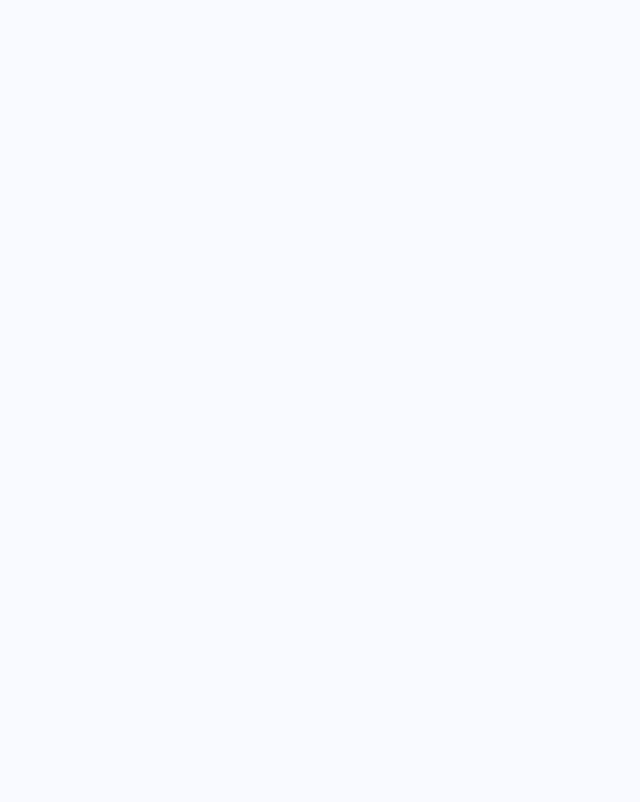
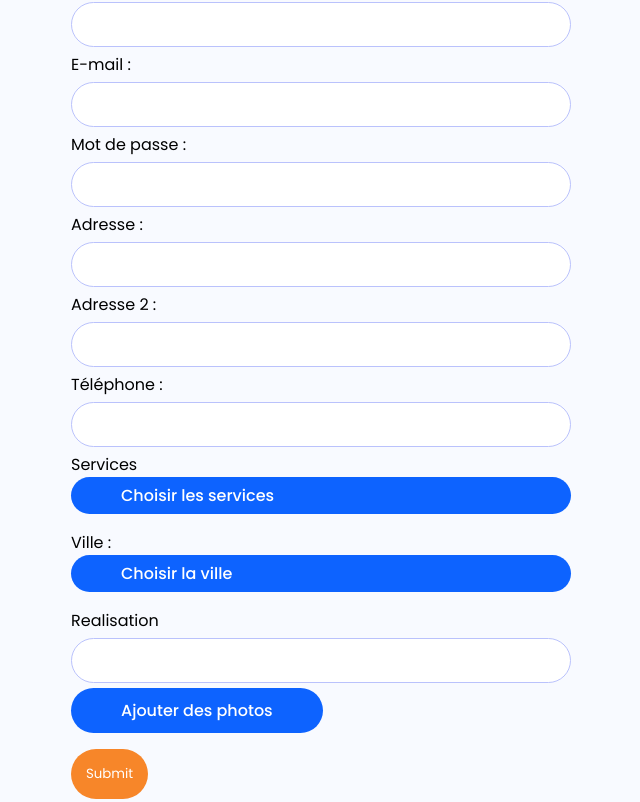
Before and after one commit to loubna9090/topBrico, a React (Create React App) app: page /addartisan in a window 1280 px wide. Before the commit this address had no page. Shown: the part 298-1100 px from the top of the page, without its empty margins (319-959 px from the left). Before the commit the page ends 800 px from the top, so only its background shows below. Built offline with nearby package versions, Linux system fonts and the light colour scheme.

Commit message:
post artisan

```diff
--- a/package.json
+++ b/package.json
@@ -7,11 +7,12 @@
     "@testing-library/jest-dom": "^5.16.2",
     "@testing-library/react": "^12.1.3",
     "@testing-library/user-event": "^13.5.0",
+    "axios": "^0.26.1",
     "bootstrap": "^5.1.3",
     "react": "^17.0.2",
     "react-bootstrap": "^2.1.2",
     "react-dom": "^17.0.2",
-    "react-router-dom": "^6.2.1",
+    "react-router-dom": "^6.2.2",
     "react-scripts": "5.0.0",
     "web-vitals": "^2.1.4"
   },
--- a/src/App.js
+++ b/src/App.js
@@ -6,6 +6,7 @@ import {
 } from "react-router-dom";
 import Accueil from './components/pageAccueil/Accueil'
 import Artisan from './components/pageArtisan/Artisan'
+import PageAddArt from './components/pageAddArtisan/PageAddArt';
 
 function App() {
   return (
@@ -14,6 +15,7 @@ function App() {
     <Routes>
     <Route path="/" element={<Accueil/>}></Route>
     <Route path="/artisan" element={<Artisan/>}></Route>
+    <Route path="/addartisan" element={<PageAddArt/>}></Route>
 
     </Routes>
 
--- /dev/null
+++ b/src/components/addArtisan/AddArtisan.js
@@ -0,0 +1,201 @@
+import React from 'react'
+import './addArtisan.css'
+import { useState } from 'react'
+import ArtisanServices from '../../services/ArtisanServices'
+
+export default function AddArtisan() {
+  const [nomArtisan, setNomArtisan] = useState('')
+  const [prenomArtisan, setPrenomArtisan] = useState('')
+  const [rsArtisan, setRsArtisan] = useState('')
+  const [emailArtisan, setEmailArtisan] = useState('')
+  const [mdpArtisan, setMdpArtisan] = useState('')
+  const [adressArtisan, setAdressArtisan] = useState('')
+  const [adressArtisan2, setAdressArtisan2] = useState('')
+  const [telArtisan, setTelArtisan] = useState('')
+  const [ville, setVille] = useState([])
+  const [serviceArt, setServiceArt] = useState([])
+  const [realisations, setRealisations] = useState([])
+  const [photo, setPhoto] = useState('')
+
+  const saveArtisan = (e) => {
+    e.preventDefault()
+    const artisan = {
+      nomArtisan,
+      prenomArtisan,
+      rsArtisan,
+      mdpArtisan,
+      emailArtisan,
+      adressArtisan,
+      adressArtisan2,
+      telArtisan,
+      ville,
+      serviceArt,
+      realisations,
+      photo,
+    }
+
+    ArtisanServices.createArtisan(artisan)
+      .then((response) => {
+        console.log(response.data)
+        // history.push('/artisans')
+      })
+      .catch((error) => {
+        console.log(error)
+      })
+  }
+  // const handlPhoto = (event) => {
+  //   console.dir(event.target.files[0])
+  //   let file = event.target.files[0]
+  //   setPhoto(file)
+  // }
+
+  return (
+    <div className="formArtisan">
+      <form method="post" name="artisanForm" enctype="multipart/form-data">
+        <div>
+          <label>Nom :</label>
+          <input
+            type="text"
+            id="nomArtisan"
+            name="nomArtisan"
+            value={nomArtisan}
+            onChange={(e) => setNomArtisan(e.target.value)}
+          />
+        </div>
+        <div>
+          <label>Prénom :</label>
+          <input
+            type="text"
+            id="prenomArtisan"
+            name='rsArtisan'
+            value={prenomArtisan}
+            onChange={(e) => setPrenomArtisan(e.target.value)}
+          />
+        </div>
+        <div>
+          <label>Raison Social :</label>
+          <input
+            type="text"
+            id="rsArtisan"
+            name="rsArtisan"
+            value={rsArtisan}
+            onChange={(e) => setRsArtisan(e.target.value)}
+          />
+        </div>
+        <div>
+          <label> E-mail :</label>
+          <input
+            type="email"
+            id="emailArtisan"
+            name="emailArtisan"
+            value={emailArtisan}
+            onChange={(e) => setEmailArtisan(e.target.value)}
+          />
+        </div>
+        <div>
+          <label> Mot de passe :</label>
+          <input
+            type="password"
+            id="mdpArtisan"
+            name="mdpArtisan"
+            value={mdpArtisan}
+            onChange={(e) => setMdpArtisan(e.target.value)}
+          />
+        </div>
+        <div>
+          <label>Adresse :</label>
+          <input
+            type="text"
+            id="adressArtisan"
+            name="adressArtisan"
+            value={adressArtisan}
+            onChange={(e) => setAdressArtisan(e.target.value)}
+          />
+        </div>
+        <div>
+          <label>Adresse 2 :</label>
+          <input
+            type="text"
+            id="adressArtisan2"
+            name="adressArtisan2"
+            value={adressArtisan2}
+            onChange={(e) => setAdressArtisan2(e.target.value)}
+          />
+        </div>
+        <div>
+          <label>Téléphone :</label>
+          <input
+            type="tel"
+            id="telArtisan"
+            name="telArtisan"
+            value={telArtisan}
+            onChange={(e) => setTelArtisan(e.target.value)}
+          />
+        </div>
+        <div>
+          <label>Services</label>
+          <select
+            name="serviceArt"
+            id="serviceArt"
+            value={serviceArt}
+            onChange={(e) => setServiceArt([e.target.value])}
+          >
+            <option value="">Choisir les services</option>
+            <option value="maçonnerie">maçonnerie</option>
+            <option value="plomberie">plomberie</option>
+            <option value="peinture">peinture</option>
+            <option value="serrurie">serrurie</option>
+            <option value="carrelage">carrelage</option>
+          </select>
+        </div>
+        <div>
+          <label>Ville :</label>
+          <select
+            name="ville"
+            id="ville"
+            value={ville}
+            onChange={(e) => setVille(e.target.value)}
+          >
+            <option>Choisir la ville</option>
+            <option value="choisy-le-roi">choisy le roi</option>
+            <option value="paris">Paris</option>
+            <option value="vitry">Vitry</option>
+          </select>
+        </div>
+
+        <div>
+          <label>Realisation</label>
+          <input
+            type="text"
+            id="realisations"
+            name='realisations'
+            value={realisations}
+            onChange={(e) => setRealisations([e.target.value])}
+          />
+        </div>
+        <div>
+          <input
+            hidden
+            accept="image/*"
+            type="file"
+            id="file"
+            name="photo"
+            className="btn-file"
+            value={photo}
+            onChange={(e) => setPhoto(e.target.value)}
+          />
+          <label htmlFor="file" className="btn-2">
+            Ajouter des photos
+          </label>
+        </div>
+        <button
+          className="btn btn-add"
+          type="submit"
+          onClick={(e) => saveArtisan(e)}
+        >
+          Submit
+        </button>
+      </form>
+    </div>
+  )
+}
--- /dev/null
+++ b/src/components/addArtisan/addArtisan.css
@@ -0,0 +1,75 @@
+.formArtisan{
+
+    display: flex;
+    justify-content: center;
+    margin: 25px 0;
+    padding: 15px 0;
+}
+form{
+    margin: 15px 0;
+
+}
+input{
+    margin: 5px 0;
+    width: 500px;
+    height: 45px;
+    border-radius: 2rem;
+    border:1px solid #bac2fc;
+    padding: 15px;
+}
+label{
+    display: flex;
+
+}
+.btn-file {
+    position: relative;
+    overflow: hidden;
+  }
+  [type="file"] {
+    height: 0;
+    overflow: hidden;
+    width: 0;
+  }
+
+  [type="file"] + label {
+    background:var(--bleu-cl);
+    border: none;
+    border-radius: 2rem;
+    color: #fff;
+    cursor: pointer;
+    display: inline-block;
+      font-size: inherit;
+    font-weight: 500;
+    margin-bottom: 1rem;
+    outline: none;
+    padding: 10px 50px;
+    position: relative;
+    transition: all 0.3s;
+    vertical-align: middle;
+  }
+  select{
+    background:var(--bleu-cl);
+    border: none;
+    border-radius: 2rem;
+    color: #fff;
+    cursor: pointer;
+    display: inline-block;
+      font-size: inherit;
+    font-weight: 500;
+    margin-bottom: 1rem;
+    outline: none;
+    padding: 10px 50px;
+    position: relative;
+    transition: all 0.3s;
+    vertical-align: middle;
+  }
+  .btn-add{
+    background-color: var(--orange-f);
+    color: white;
+    border-radius: 2rem;
+    padding: 15px 15px;
+    border: none;
+  }
+  :hover.btn-add{
+    background-color: var(--orange-c);
+  }
--- a/src/components/footer/footer.css
+++ b/src/components/footer/footer.css
@@ -1,5 +1,7 @@
 footer {
   background-color: var(--orange-f);
+
+  position: relative;
 }
 a {
   text-decoration: none;
--- /dev/null
+++ b/src/components/pageAddArtisan/PageAddArt.js
@@ -0,0 +1,16 @@
+import React from 'react'
+import Navbar from '../navbar/Navbar'
+import Intro from '../intro/Intro'
+import Avis from '../avis/Avis'
+import Footer from '../footer/Footer'
+import AddArtisan from '../addArtisan/AddArtisan'
+
+export default function PageAddArt() {
+  return (
+      <>
+    < Navbar />
+<AddArtisan/>
+    <Footer/>
+    </>
+  )
+}
--- a/src/components/profil/profil.css
+++ b/src/components/profil/profil.css
@@ -1,16 +1,19 @@
 .profil {
-  height: 100vh;
 
-  background-image: url('../../img/main-artisans.svg');
+  background: url('../../img/main-artisans.svg') bottom no-repeat;
+  background-size: cover;
 
 }
 .container{
     display: flex;
     flex-direction: column;
-    margin: 5% 15%;
+   max-width: 1100px;
+   margin-inline: auto;
+   padding: 0 15px;
 }
 .content-profil {
   display: flex;
+  margin: 25px ;
 }
 .realisation-art {
   flex: 1;
--- /dev/null
+++ b/src/services/ArtisanServices.js
@@ -0,0 +1,15 @@
+import axios from "axios"
+
+const ARTISAN_BASE_REST_API_URL = "http://localhost:8080/api/artisans"
+
+class ArtisanServices{
+    createArtisan(artisan){
+        // const fd = new FormData();
+        // fd.append('photo', photo);
+        // console.log(fd);
+        console.log(artisan);
+        return axios.post(ARTISAN_BASE_REST_API_URL, artisan );
+
+    }
+}
+export default new ArtisanServices()
```
Also changed, not shown: 1 other file (tests, documents, lock files or other folders).
